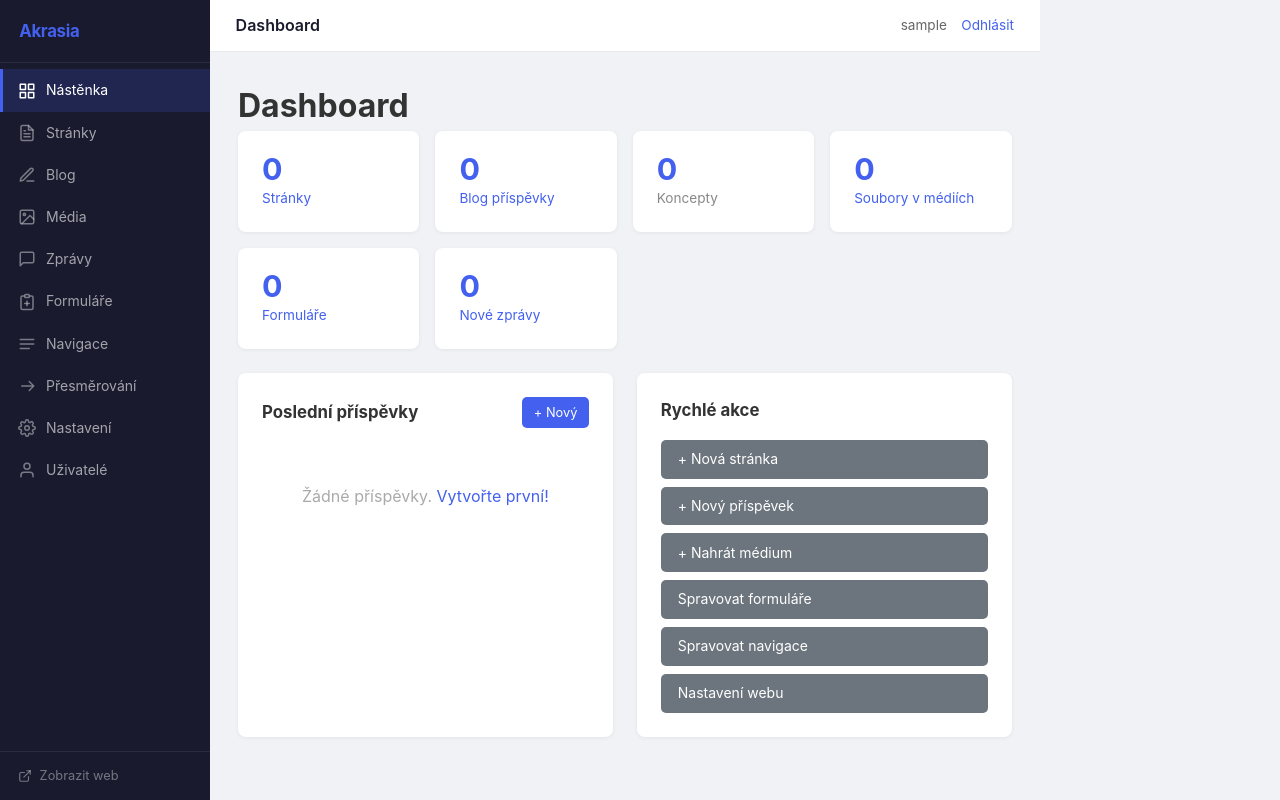
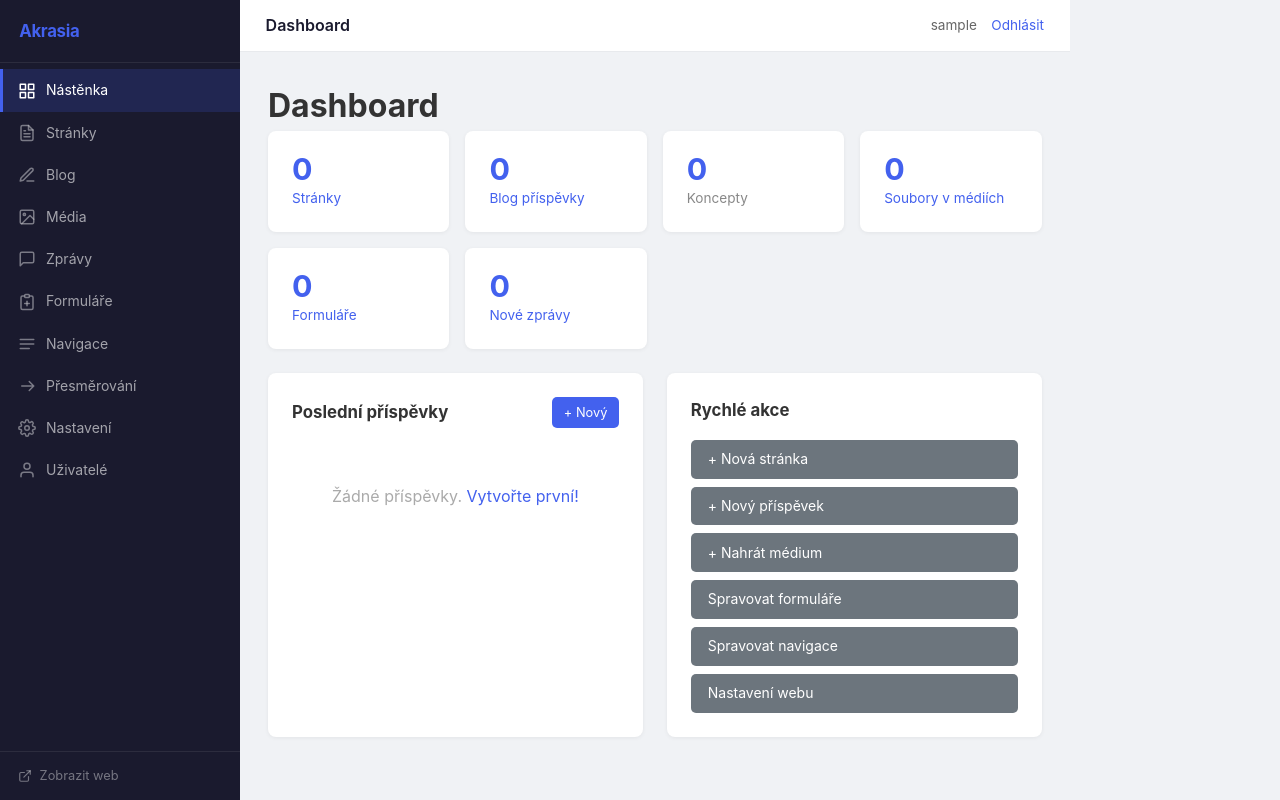
Before and after one commit to Alairik/Akrasia, a PHP site: page /admin/index.php in a window 1280 px wide. Run offline with PHP 8.4, Linux system fonts and the light colour scheme; the visitor is signed in with stand-in values (Sample User, id 1); data that the repository does not hold is empty.

Commit message:
fix: sidebar šířka 240px (screenshot byl z úzké obrazovky)

```diff
--- a/admin/assets/style.css
+++ b/admin/assets/style.css
@@ -14,7 +14,7 @@ a:hover { text-decoration: underline; }
 .admin-layout { display: flex; min-height: 100vh; }
 
 /* Sidebar */
-.sidebar { width: 210px; background: #1a1a2e; color: #fff; display: flex; flex-direction: column; position: fixed; top: 0; left: 0; bottom: 0; z-index: 100; overflow: hidden; }
+.sidebar { width: 240px; background: #1a1a2e; color: #fff; display: flex; flex-direction: column; position: fixed; top: 0; left: 0; bottom: 0; z-index: 100; overflow: hidden; }
 .sidebar-brand { padding: 1.1rem 1.2rem; border-bottom: 1px solid rgba(255,255,255,.08); flex-shrink: 0; }
 .sidebar-brand a { color: #4361ee; font-weight: 700; font-size: 1.05rem; letter-spacing: -.3px; }
 .sidebar-brand a:hover { text-decoration: none; }
@@ -32,7 +32,7 @@ a:hover { text-decoration: underline; }
 .sidebar-footer a:hover { color: rgba(255,255,255,.75); text-decoration: none; }
 
 /* Admin Main wrapper */
-.admin-main { display: flex; flex-direction: column; min-height: 100vh; margin-left: 210px; }
+.admin-main { display: flex; flex-direction: column; min-height: 100vh; margin-left: 240px; }
 
 /* Top Bar */
 .topbar { height: 52px; background: #fff; border-bottom: 1px solid #e8eaed; display: flex; align-items: center; justify-content: space-between; padding: 0 1.6rem; flex-shrink: 0; }
```
